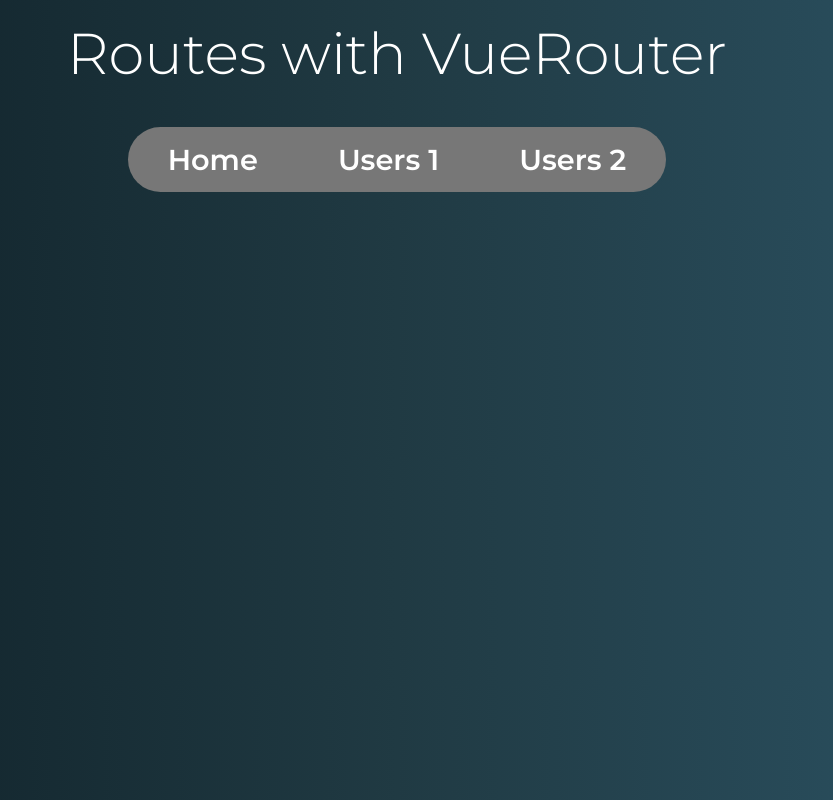
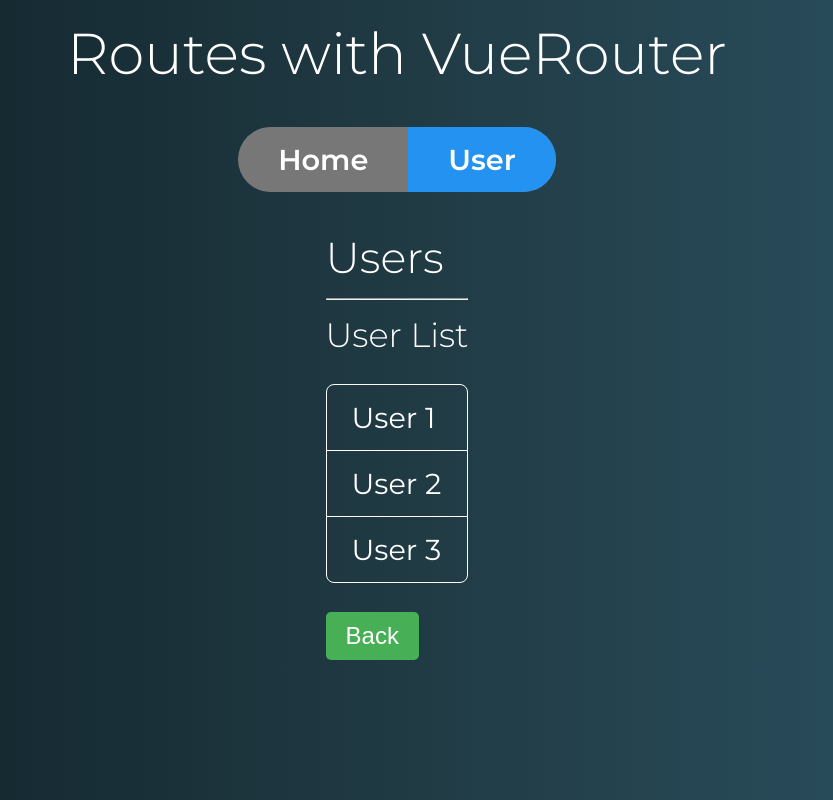
Before and after one commit to rodrigolimasd/vue-tips, a Vue app in the folder routes/routes-test/: page /user in a window 1280 px wide. Shown: the whole page, without its empty margins (243-1076 px from the left). Built offline with nearby package versions, Linux system fonts and the light colour scheme.

Commit message:
children routes

```diff
--- a/routes/routes-test/src/components/template/Menu.vue
+++ b/routes/routes-test/src/components/template/Menu.vue
@@ -4,12 +4,8 @@
             <router-link to="/" tag="li" active-class="active" exact>
                  <a>Home</a>
             </router-link>
-            <router-link to="/user/10" tag="li" active-class="active">
-                <a>Users 1</a>
-            </router-link>
-            </router-link>
-            <router-link to="/user/20" tag="li" active-class="active">
-                <a>Users 2</a>
+            <router-link to="/user" tag="li" active-class="active">
+                <a>User</a>
             </router-link>
         </ul>
     </nav>
--- a/routes/routes-test/src/components/user/User.vue
+++ b/routes/routes-test/src/components/user/User.vue
@@ -2,24 +2,13 @@
     <div class="user">
         <h2>Users</h2>
         <hr>
-        <p><strong>Code: {{ id }}</strong></p>
+        <router-view />
         <button sucesso @click="goHome">Back</button>
     </div>
 </template>
 
 <script>
 export default {
-    props: ['id'],
-    // data() {
-    //     return {
-    //         id: this.$route.params.id
-    //     }
-    // },
-    // watch: {
-    //     $route(to, from) {
-    //         this.id = to.params.id
-    //     }
-    // },
     methods: {
         goHome() {
             //this.$router.push("/")
--- /dev/null
+++ b/routes/routes-test/src/components/user/UserDetails.vue
@@ -0,0 +1,29 @@
+<template>
+    <div class="usuario-detalhe">
+        <h3>Details</h3>
+        <hr>
+        <p><strong>Code: {{ id }}</strong></p>
+    </div>
+</template>
+
+<script>
+export default {
+
+    props: ['id'],
+    // data() {
+    //     return {
+    //         id: this.$route.params.id
+    //     }
+    // },
+    // watch: {
+    //     $route(to, from) {
+    //         this.id = to.params.id
+    //     }
+    // },
+
+}
+</script>
+
+<style scoped>
+
+</style>
--- /dev/null
+++ b/routes/routes-test/src/components/user/UserEdit.vue
@@ -0,0 +1,16 @@
+<template>
+    <div class="usuario-editar">
+        <div>Edit</div>
+    </div>
+
+</template>
+
+<script>
+export default {
+
+}
+</script>
+
+<style scoped>
+
+</style>
--- /dev/null
+++ b/routes/routes-test/src/components/user/UserList.vue
@@ -0,0 +1,19 @@
+<template>
+  <div class="usuario-lista">
+    <h3>User List</h3>
+    <ul class="lista">
+      <router-link tag="li" to="/user/1" class="item-lista">User 1</router-link>
+      <router-link tag="li" to="/user/2" class="item-lista">User 2</router-link>
+      <router-link tag="li" to="/user/3" class="item-lista">User 3</router-link>
+    </ul>
+  </div>
+</template>
+
+<script>
+export default {
+
+};
+</script>
+
+<style scoped>
+</style>
--- a/routes/routes-test/src/router.js
+++ b/routes/routes-test/src/router.js
@@ -2,6 +2,9 @@ import Vue from 'vue'
 import Router from 'vue-router'
 import Start from './components/Start'
 import User from './components/user/User'
+import UserList from './components/user/UserList'
+import UserDetails from './components/user/UserDetails'
+import UserEdit from './components/user/UserEdit'
 
 Vue.use(Router)
 
@@ -13,9 +16,14 @@ export default new Router({
         component: Start
     },
     {
-        path: '/user/:id',
+        path: '/user',
         component: User,
-        props: true
+        props: true,
+        children: [
+            { path: '', component: UserList },
+            { path: ':id', component: UserDetails, props: true },
+            { path: ':id/edit', component: UserEdit, props: true },
+        ]
     }
     ]
 })
```
